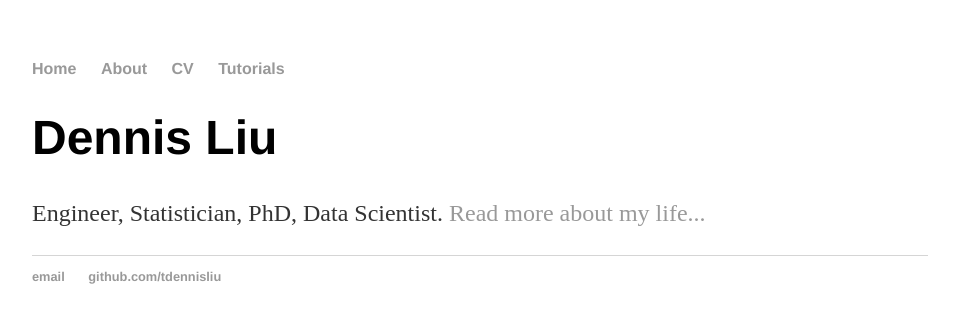
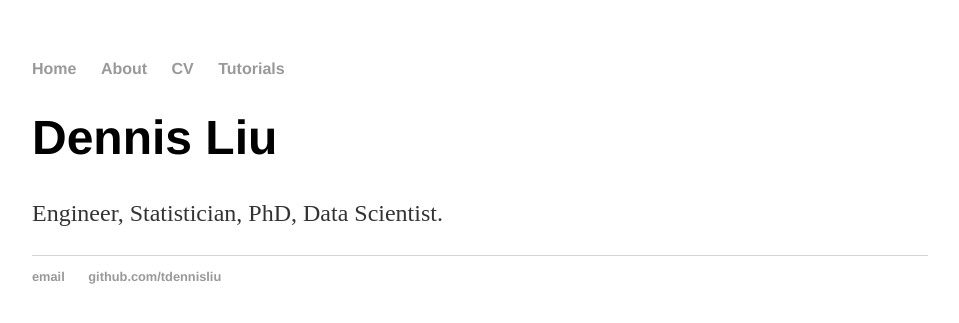
Before and after one commit to tdennisliu/tdennisliu.github.io, a Jekyll site: the page built from index.html, in a window 1280 px wide. Shown: the top 323 px of the page, without its empty margins (160-1119 px from the left). Built offline with Jekyll 4.4.1, drawn with Linux system fonts in a browser that asks for light colours.

Commit message:
removed read more link

```diff
--- a/index.html
+++ b/index.html
@@ -4,6 +4,6 @@ title: Dennis Liu
 ---
     		<div class="blurb">
         		<h1>Dennis Liu</h1>
-				<p>Engineer, Statistician, PhD, Data Scientist. <a href="/about">Read more about my life...</a></p>
+				<p>Engineer, Statistician, PhD, Data Scientist. </p>
     		</div><!-- /.blurb -->
 		</div><!-- /.container -->
```
